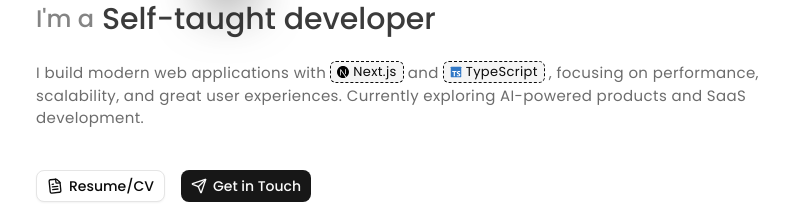
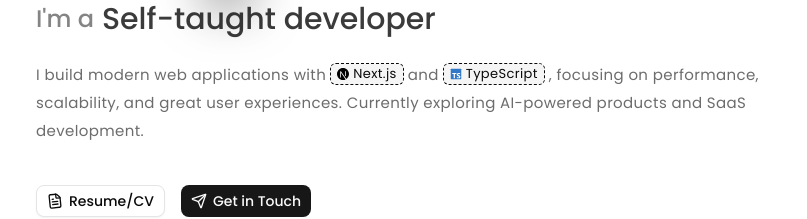
Before and after one commit to dhirajaryaa/wow-portfolio, a Next.js app: page / in a window 1280 px wide. Shown: the part 227-446 px from the top of the page, without its empty margins (236-1043 px from the left). Built offline with nearby package versions, Linux system fonts and the light colour scheme; no server answers; a web font is replaced by a local one.

Commit message:
fix: adjust line height in HeroSection about paragraph for improved readability

```diff
--- a/src/components/home/HeroSection.tsx
+++ b/src/components/home/HeroSection.tsx
@@ -37,7 +37,7 @@ function HeroSection() {
       </div>
 
       {/* about  */}
-      <p className="mt-4 text-[15px] text-foreground/60 whitespace-break-spaces tracking-wide">
+      <p className="mt-4 text-[15px] text-foreground/60 whitespace-break-spaces tracking-wide leading-7">
         I build modern web applications with
         <SkillBadge
           name="Next.js"
```
